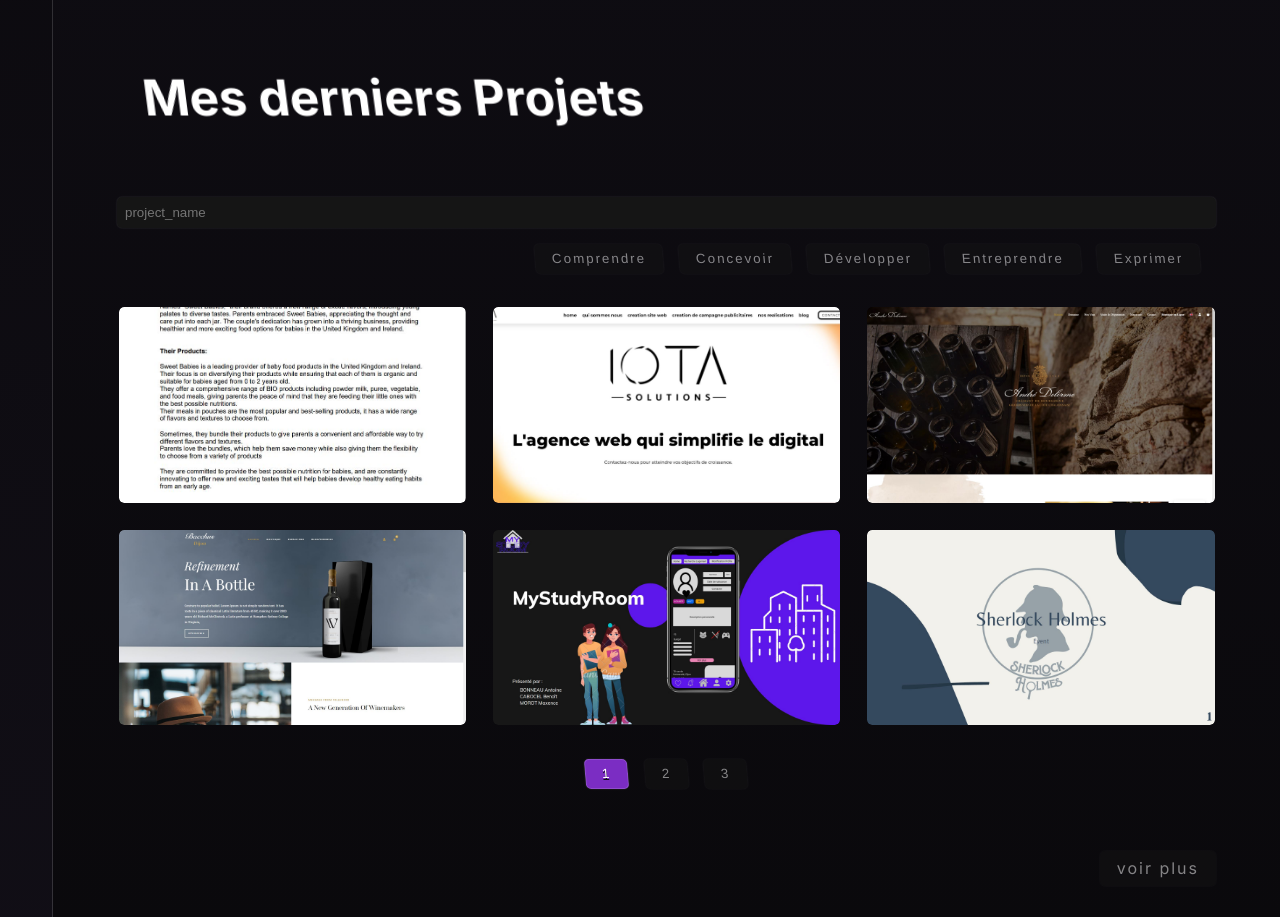
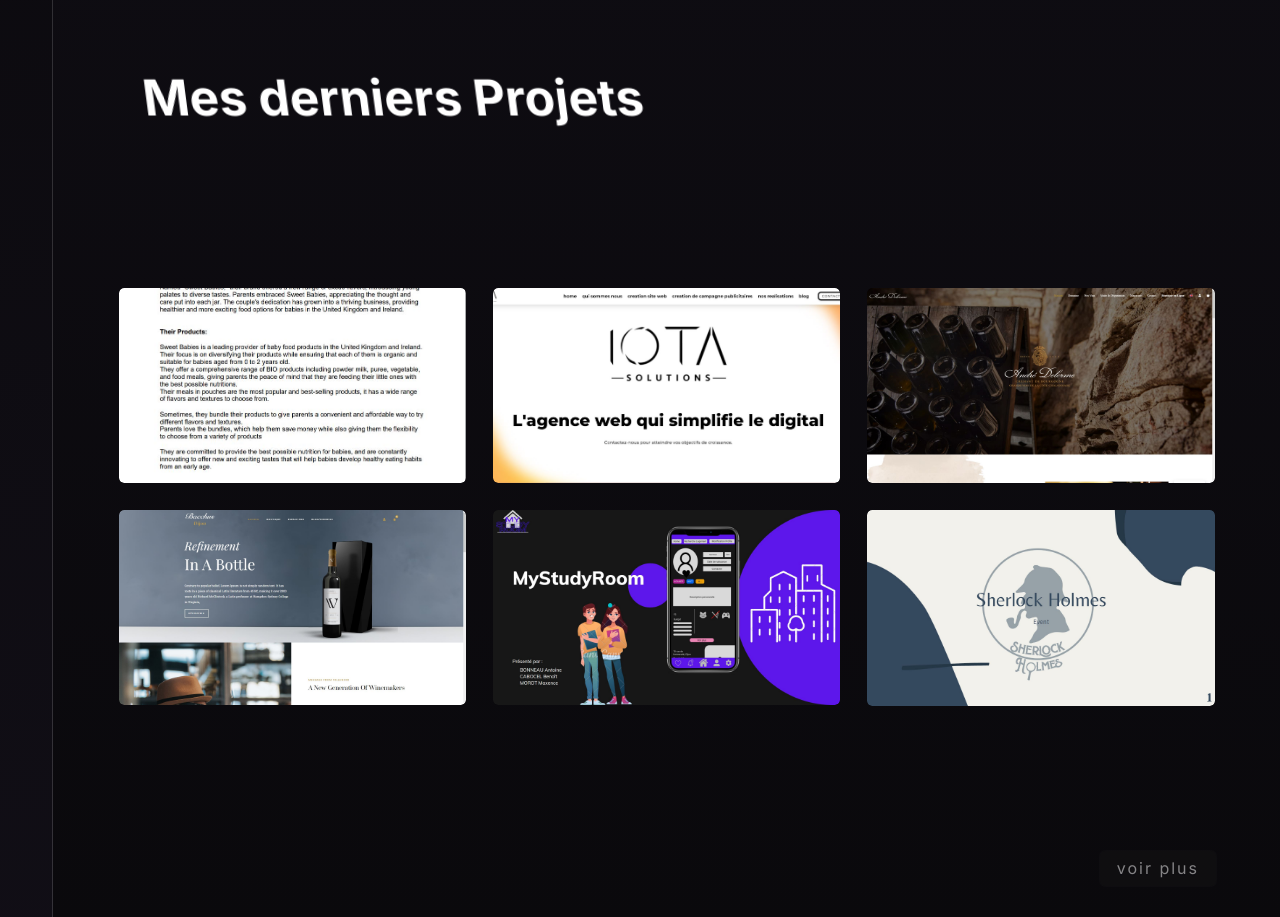
Before and after one commit to dCben335/portfolio, a Next.js app: page / in a window 1280 px wide. Shown: the part 1700-2617 px from the top of the page. Built offline with nearby package versions, Linux system fonts and the light colour scheme.

Commit message:
refactor Project hooks and components

```diff
--- a/src/app/(public)/layout.tsx
+++ b/src/app/(public)/layout.tsx
@@ -1,13 +1,12 @@
-"use client"
-
 import Header from '@/components/customs/Header/Header'
 import Footer from '@/components/customs/Footer/Footer'
 import routes from './routes'
 import { ReactNode } from 'react'
-import { QueryClientProvider } from '@tanstack/react-query'
-import { QueryClient } from '@tanstack/react-query'
 
-const queryClient = new QueryClient();
+export const metadata = {
+  title: 'CABOCEL Benoit portfolio',
+  description: 'Discover me with my skills and projects',
+}
 
 export default function Layout({
   children,
@@ -16,13 +15,11 @@
 }) {
   return (
     <>
-      <QueryClientProvider client={queryClient}>
         <div className={`layout`}>
             <Header routes={routes} admin={false}/>
             {children}
         </div>
         <Footer />
-      </QueryClientProvider>
     </>
   )
 }
--- a/src/app/(public)/my-work/page.tsx
+++ b/src/app/(public)/my-work/page.tsx
@@ -16,11 +16,10 @@
                 <Projects
                     isCategories={true}
                     isPaginate={true}
-                    isSearchfield={true}
+                    isSearchfield={false}
                     nbOfRows={2}
                 />
             </section>
-
         </main>
     )
 }
--- a/src/app/(public)/page.tsx
+++ b/src/app/(public)/page.tsx
@@ -72,9 +72,9 @@
       <section className={styles.work}>
         <h2>Mes derniers Projets</h2>
           <Projects
-            isCategories={true}
-            isPaginate={true}
-            isSearchfield={true}
+            isCategories={false}
+            isPaginate={false}
+            isSearchfield={false}
             nbOfRows={2}
           />
         <div className={styles.link}>
--- a/src/app/layout.tsx
+++ b/src/app/layout.tsx
@@ -1,14 +1,14 @@
+"use client"
+
 import './globals.scss'
 import { Inter } from 'next/font/google'
 import { ReactNode } from 'react'
 
+import { QueryClientProvider } from '@tanstack/react-query'
+import { QueryClient } from '@tanstack/react-query'
 
 const inter = Inter({ subsets: ['latin'] })
-
-export const metadata = {
-  title: 'CABOCEL Benoit portfolio',
-  description: 'Discover me with my skills and projects',
-}
+const queryClient = new QueryClient();
 
 export default function RootLayout({
   children,
@@ -18,7 +18,9 @@
   return (
     <html lang="fr">
       <body className={`${inter.className}`}>
-        {children}
+        <QueryClientProvider client={queryClient}>
+          {children}
+        </QueryClientProvider>
       </body>
     </html>
   )
--- a/src/app/utils.scss
+++ b/src/app/utils.scss
@@ -7,7 +7,7 @@
 
 $gradiant-color: #131019 10%, $primary-color;
 
-$website-padding: 5vw;
+$website-padding: 5%;
 $basic-radius: 5px;
 $basic-shadow: 0 0 2px $secondary-color-variant;
 
--- a/src/components/customs/Header/Header.tsx
+++ b/src/components/customs/Header/Header.tsx
@@ -14,7 +14,6 @@
 }
 
 const Header = ({ routes, admin } :  HeaderProps) => {
-
     const [smallMenu, setSmallMenu] = useState<boolean>(!admin)
 
     const handleClick = () => {
--- a/src/components/customs/Header/Link/Link.module.scss
+++ b/src/components/customs/Header/Link/Link.module.scss
@@ -1,3 +1,13 @@
+
+@mixin smaller() {
+    padding: 0;
+
+    span {
+        width: 0;
+        margin-left: 0;
+    }
+}
+
 a.headerLink {
     transform: skewX(0);
     width: 100%;
@@ -21,18 +31,17 @@
 
     svg {
         padding: .5rem;
-        width: clamp(35px, 5vw, 50px);
+        width: clamp(40px, 5vw, 50px);
         fill: $secondary-color;
         stroke-width: .5;
     }
 
+    &.smaller {
+        @include smaller();
+    }
 
-    &.smaller {
-        padding: 0;
 
-        span {
-            width: 0;
-            margin-left: 0;
-        }
+    @media screen and (max-width: 750px) {
+        @include smaller();
     }
 }
--- a/src/components/customs/Projects/Projects.module.scss
+++ b/src/components/customs/Projects/Projects.module.scss
@@ -3,8 +3,11 @@
     justify-content: space-between;
     flex-wrap: wrap;
 
-    & > :first-child {
-        width: 100%;
+
+
+    & > form{
+        width: auto;
+        min-width: min(300px, 100%);
     }
 
     & > :last-child {
@@ -25,4 +28,6 @@
             grid-template-columns: repeat(4, 1fr);
         }
     }
+
+
 }
--- a/src/components/customs/Projects/Projects.tsx
+++ b/src/components/customs/Projects/Projects.tsx
@@ -5,7 +5,6 @@
 import styles from "./Projects.module.scss"
 import ProjectCategories from "@/components/customs/Projects/Categories/Categories";
 import Pagination from "@/components/customs/Projects/Pagination/Pagination";
-
 import FormGroup from "@/components/customs/Form/Group/Group";
 import Wrapper from "./Wrapper/Wrapper";
 import useCategories from "@/hooks/useCategories";
@@ -46,10 +45,8 @@
 }
 
 const Projects = ({ className, nbOfRows = 2, isCategories, isPaginate, isSearchfield, ...props } : ProjectWrapperProps) => {
+
     const projectWrapper = useRef<HTMLDivElement>(null);
-
-    const { gridColumnWidths } = useGridCalculation(projectWrapper);
-    const categories= useCategories(projects, isCategories);
 
     const [params, setParams] = useState<ProjectsParams>({
         postPerPage: -1,
@@ -59,6 +56,10 @@
         activeCategory: -1,
     })
 
+    const { postPerPage } = params;
+
+    const { gridColumnWidths } = useGridCalculation(projectWrapper);
+    const categories= useCategories(projects, isCategories);
 
     const handleSetParams = ({filteredProjects, start = 0, pageNumber = 1, activeCategory } : setProjectsParamsProps) => {
         const currentProjects = filteredProjects.slice(start, params.postPerPage + start);
@@ -95,32 +96,37 @@
     useEffect(() => {
         if (projectWrapper.current && gridColumnWidths !== 0) {
             const projectPerLines = Math.floor(projectWrapper.current.clientWidth / gridColumnWidths);
-            const postPerPage = projectPerLines * nbOfRows;
+            const newPostPerPage = projectPerLines * nbOfRows;
+
+            if (newPostPerPage === 0 || newPostPerPage === postPerPage) return;
 
             setParams((prev) => {
                 return {
                     ...prev,
-                    postPerPage: postPerPage,
+                    postPerPage: newPostPerPage,
                     filteredProjects: projects,
-                    currentProjects: projects.slice(0, postPerPage),
+                    currentProjects: projects.slice(0, newPostPerPage),
                     pageNumber: 1,
                 }
             })
         }
-    }, [gridColumnWidths, projectWrapper, nbOfRows])
+    }, [gridColumnWidths, projectWrapper, nbOfRows, postPerPage])
 
 
     return (
         <section className={className} {...props}>
             {(categories || isSearchfield) && (
                 <nav className={styles.navigation}>
+
+                    {isSearchfield && (
+                         <form>
+                             <FormGroup
+                                 groupForm={searchfieldProps}
+                                 changed={(e : ChangeEvent<HTMLTextAreaElement | HTMLInputElement>) => handleResearch(e)}
+                             />
+                         </form>
+                    )}
                     {isCategories && (
-                        <FormGroup
-                            groupForm={searchfieldProps}
-                            changed={(e : ChangeEvent<HTMLTextAreaElement | HTMLInputElement>) => handleResearch(e)}
-                        />
-                    )}
-                    {categories && (
                         <ProjectCategories
                             categories={categories}
                             activeCategory={params.activeCategory}
@@ -132,7 +138,7 @@
 
             <Wrapper currentProjects={params.currentProjects} ref={projectWrapper}/>
 
-            {isPaginate && params.pageNumber !== -1 && (
+            {isPaginate && params.pageNumber !== -1 && params.filteredProjects.length > 0 && params.postPerPage > 0 && (
                 <Pagination
                     postsPerPage={params.postPerPage}
                     totalPosts={params.filteredProjects.length}
--- a/src/components/ui/Button/Button.tsx
+++ b/src/components/ui/Button/Button.tsx
@@ -1,5 +1,4 @@
 
-import { CSSProperties, ReactElement } from 'react'
 import styles from './Button.module.scss'
 import Link from 'next/link'
 
@@ -16,7 +15,7 @@
 }
 
 const Button = ({ children, className, active, ...props} : Props ) => {
-    const classes = `${styles.btn} ${active ? styles.active : ''} ${className}`
+    const classes = `${styles.btn} ${active ? styles.active : ''} ${className ? className : ''}`
 
     if (props.renderAs === 'link') {
         const { renderAs, ...newProps } = props
--- a/src/hooks/useGridCalculation.ts
+++ b/src/hooks/useGridCalculation.ts
@@ -4,30 +4,30 @@
   const [gridColumnWidths, setGridColumnWidths] = useState<number>(0);
 
   useEffect(() => {
+    if (!containerRef.current) return;
+
     const updateItemsPerLine = () => {
-      if (containerRef.current) {
-        const gridStyle = window.getComputedStyle(containerRef.current);
-        const gridColumnValue = gridStyle.getPropertyValue('grid-template-columns');
-        const gridColumnValues = gridColumnValue.split(' ');
+      if (!containerRef.current) return;
 
-        const gridColumnWidths = gridColumnValues.map(value => {
-            if (value.includes('minmax')) {
-                const match = value.match(/minmax\(([^)]+)\)/);
-                const minMaxValues = match ? match[1].split(',') : [];
-                return parseInt(minMaxValues[0]);
-            }
-            return parseInt(value);
-        });
+      const gridStyle = window.getComputedStyle(containerRef.current);
+      const gridColumnValue = gridStyle.getPropertyValue('grid-template-columns');
+      const firstColumnWidth = gridColumnValue.split(/\s+/)[0];
 
-        setGridColumnWidths(gridColumnWidths[0]);
-      }
+      setGridColumnWidths(parseInt(firstColumnWidth));
     };
 
-    window.addEventListener('resize', updateItemsPerLine);
+
+    const resizeObserver = new ResizeObserver((entries) => {
+      for (let entry of entries) {
+        if (entry.target === containerRef.current) return updateItemsPerLine();
+      }
+    });
+
+    resizeObserver.observe(containerRef.current);
     updateItemsPerLine();
 
     return () => {
-      window.removeEventListener('resize', updateItemsPerLine);
+      resizeObserver.disconnect();
     };
   }, [containerRef]);
 
```
Also changed, not shown: 1 other file (tests, documents, lock files or other folders).
